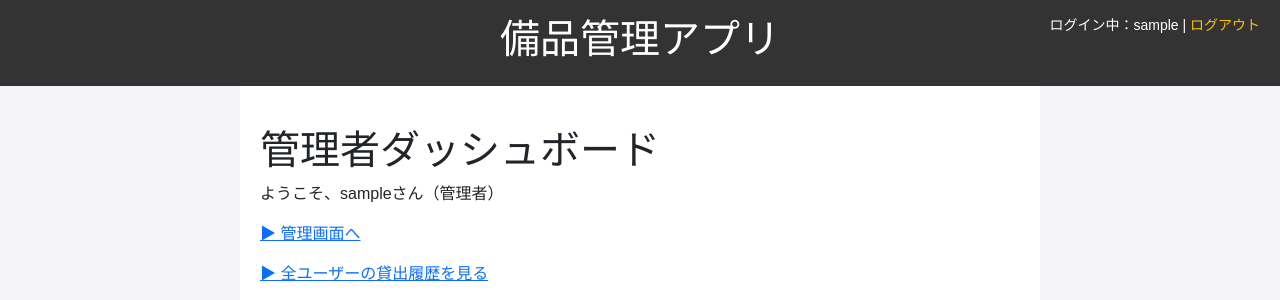
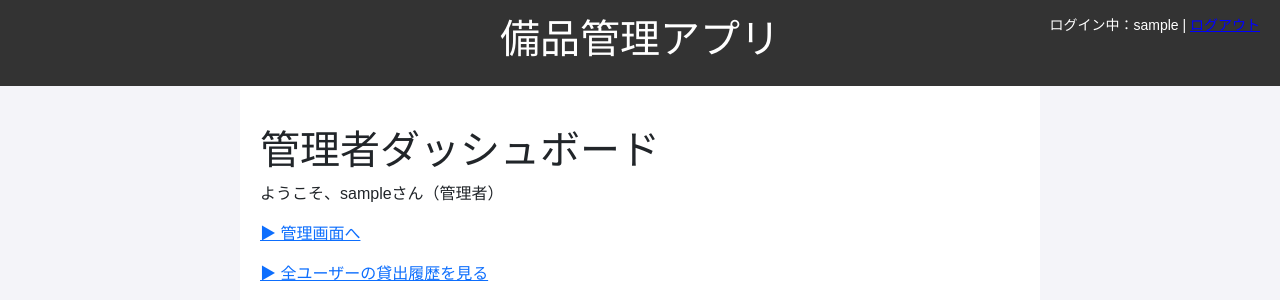
Before and after one commit to TechCat-Hello/inventory-app, a Django app: page /admin_dashboard/ in a window 1280 px wide. Shown: the top 300 px of the page. Run offline with Django 4.2, Linux system fonts and the light colour scheme; the visitor is signed in with stand-in values (Sample User, id 1); data that the repository does not hold is empty.

Commit message:
Fix logout error caused by incorrect HTTP method and missing CSRF token

```diff
--- a/templates/base.html
+++ b/templates/base.html
@@ -59,7 +59,12 @@
     {% if user.is_authenticated %}
       <div class="logout-section">
         ログイン中：{{ user.username }} |
-        <a href="{% url 'logout' %}">ログアウト</a>
+        <form method="post" action="{% url 'logout' %}" style="display:inline;">
+        {% csrf_token %}
+        <button type="submit" style="background:none;border:none;color:blue;cursor:pointer;padding:0;text-decoration:underline;">
+          ログアウト
+        </button>
+      </form>
       </div>
     {% endif %}
   </header>
```
